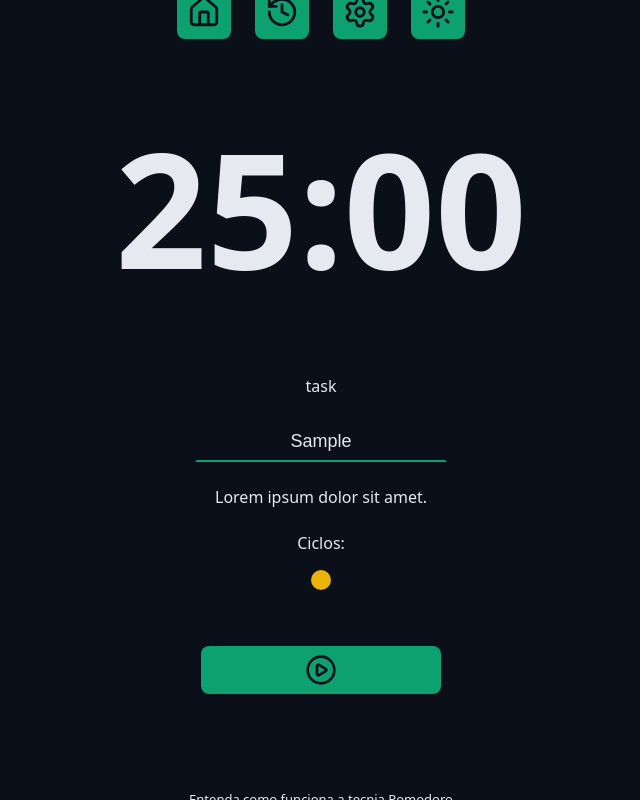
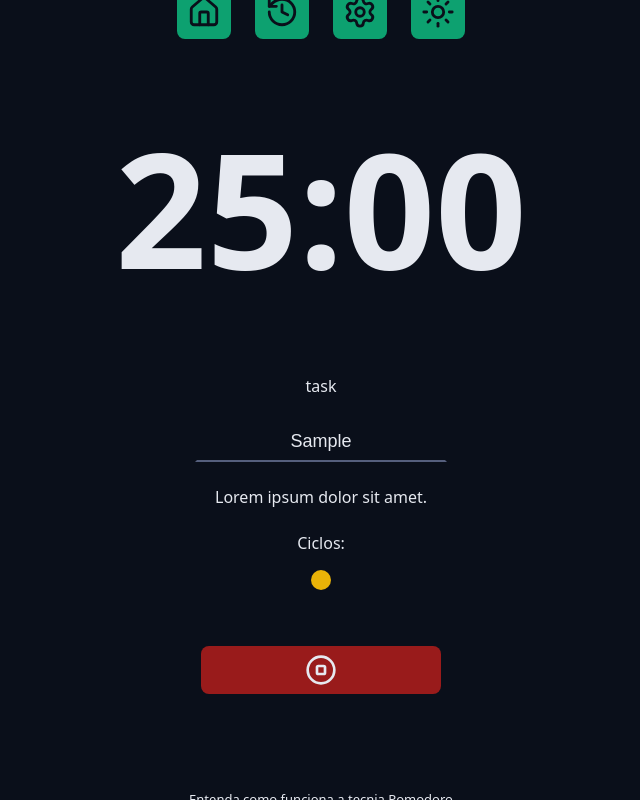
Before and after one commit to rfreitas16/chronos-pomodoro, a React app: page / in a window 1280 px wide. Both pictures are taken after typing "Sample" into the empty fields and a click on the button "iniciar nova tarefa". Shown: the part 274-1074 px from the top of the page, without its empty margins (319-959 px from the left). Built offline with nearby package versions, Linux system fonts and the light colour scheme; the HTML template or start-up script is replaced by a standard one.

Commit message:
funcionalidade do botao

```diff
--- a/src/components/MainForm/index.tsx
+++ b/src/components/MainForm/index.tsx
@@ -1,4 +1,4 @@
-import { PlayCircleIcon } from 'lucide-react';
+import { PlayCircleIcon, StopCircleIcon } from 'lucide-react';
 import { Cycles } from '../Cycles';
 import { DefaultButton } from '../DefaultButton';
 import { DefaultInput } from '../DefaultInput';
@@ -53,6 +53,23 @@ export function MainForm() {
     });
   }
 
+  function handleInterruptTask(){
+        setState(prevState => {
+      return {
+        ...prevState,
+        activeTask: null,
+        secondsRemaining: 0,
+        formattedSecondsRemaining: '00:00',
+        tasks: prevState.tasks.map(task => {
+          if(prevState.activeTask && prevState.activeTask.id === task.id){
+            return {...task, interruptDate:Date.now()};
+          }
+          return task;
+        }),
+      };
+    });
+  }
+
   return (
     <form onSubmit={handleCreateNewTask} className='form' action=''>
       <div className='formRow'>
@@ -62,6 +79,7 @@ export function MainForm() {
           type='text'
           placeholder='Digite algo'
           ref={taskNameInput}
+          disabled= {!!state.activeTask}
         />
       </div>
 
@@ -74,7 +92,22 @@ export function MainForm() {
       </div>
       )}
       <div className='formRow'>
-        <DefaultButton icon={<PlayCircleIcon />} />
+        {!state.activeTask && (
+          <DefaultButton aria-label='iniciar nova tarefa'
+           title='iniciar nova tarefa' type='submit'
+            icon={<PlayCircleIcon />}
+            key='botao_submit'
+            />
+        )}
+        {!!state.activeTask &&  (
+          <DefaultButton aria-label='interromper tarefa atual' title='interromper tarefa atual' type='button' color='red' icon={<StopCircleIcon />}
+          onClick={handleInterruptTask}
+          key='botao_button'
+          />
+
+
+        )}
+
       </div>
     </form>
   );
```
